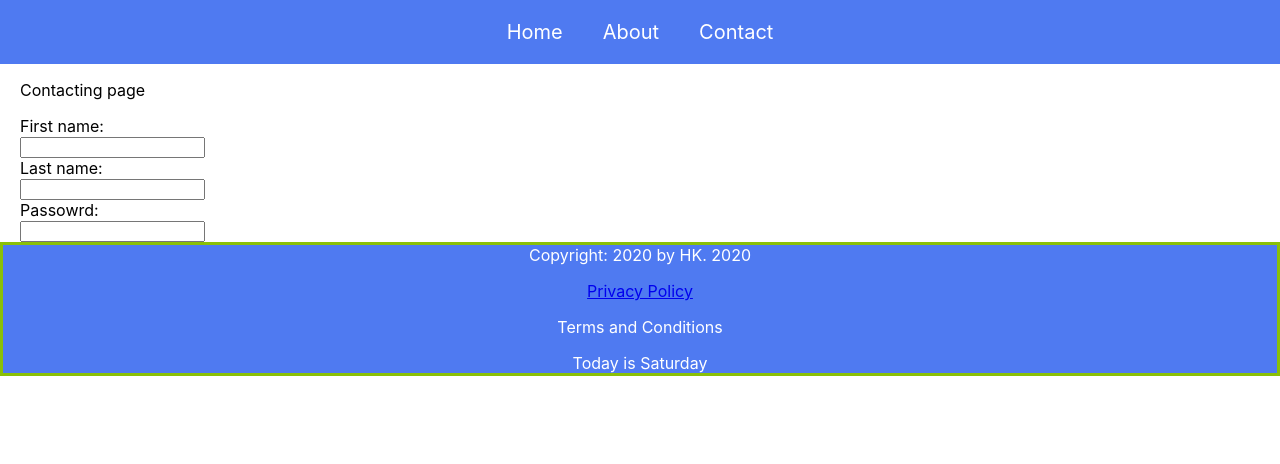
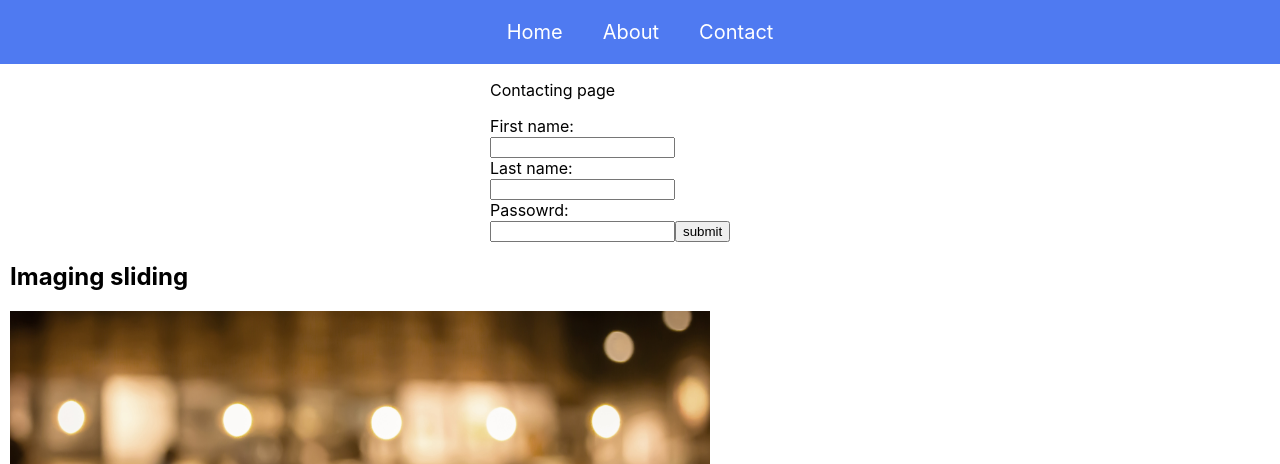
Before and after one commit to hkhual/Shalom_Zomi, a React (Create React App) app: page /Contact in a window 1280 px wide. Shown: the top 464 px of the page. Built offline with nearby package versions, Linux system fonts and the light colour scheme.

Commit message:
updating contact page

```diff
--- a/src/App.css
+++ b/src/App.css
@@ -1,18 +1,25 @@
 html,
 body {
+  margin:0;
+  padding: 0;
   height: 100%;
 }
 
 .body-main{
   margin-left: 10px;
+  margin-right: 10px;
 }
 
 .about_main{
   margin-left: 10px;
+  margin-right: 10px;
 }
 
 .contact-form{
-  margin-left: 10px;
+  /* margin-left: 10px; */
+  width: 300px;
+  margin: 0 auto;
+
 }
 
 
--- a/src/components/Body.js
+++ b/src/components/Body.js
@@ -19,6 +19,7 @@ class Body extends Component {
         <img src={church_1} alt="Church 1" width="700px" height="500px" />
         <img src={church_2} alt="Church 2" width="700px" height="500px" />
         <img src={church_3} alt="Church 3" width="700px" height="500px" />
+        <img src={worship_lead} alt="Church 4" width="700px" height="500px" />
 
       </div>
     );
--- a/src/components/Contact.js
+++ b/src/components/Contact.js
@@ -1,4 +1,10 @@
 import React from 'react';
+import table from '../images/table_background.jpeg';
+import bible_book from '../images/brown-book-page.jpg';
+import worship from '../images/hands-worship.jpg';
+import church_1 from '../images/church_1.jpg';
+import church_2 from '../images/church_2.jpg';
+import church_3 from '../images/church_3.jpg';
 
 
 function Contact() {
@@ -13,7 +19,18 @@ function Contact() {
                     <input type="text" id="lname" name="lname" /><br />
                     <label for="fpassword">Passowrd:</label><br />
                     <input type="password" name="lpassword" />
+                    <button>submit</button>
                 </form>
+            </div>
+
+            <div className="contact-images">
+                <h2>Imaging sliding</h2>
+                <img src={table} alt="table background" width="700px" height="500px" />
+                <img src={bible_book} alt="Bible Book" width="700px" height="500px" />
+                <img src={worship} alt="Worship" width="700px" height="500px" />
+                <img src={church_1} alt="Church 1" width="700px" height="500px" />
+                <img src={church_2} alt="Church 2" width="700px" height="500px" />
+                <img src={church_3} alt="Church 3" width="700px" height="500px" />
             </div>
         </div>
     );
--- a/src/components/Footer.css
+++ b/src/components/Footer.css
@@ -1,3 +1,4 @@
-.footer-class {
 
+.footer-main{
+    background-color: brown;
 }
```
